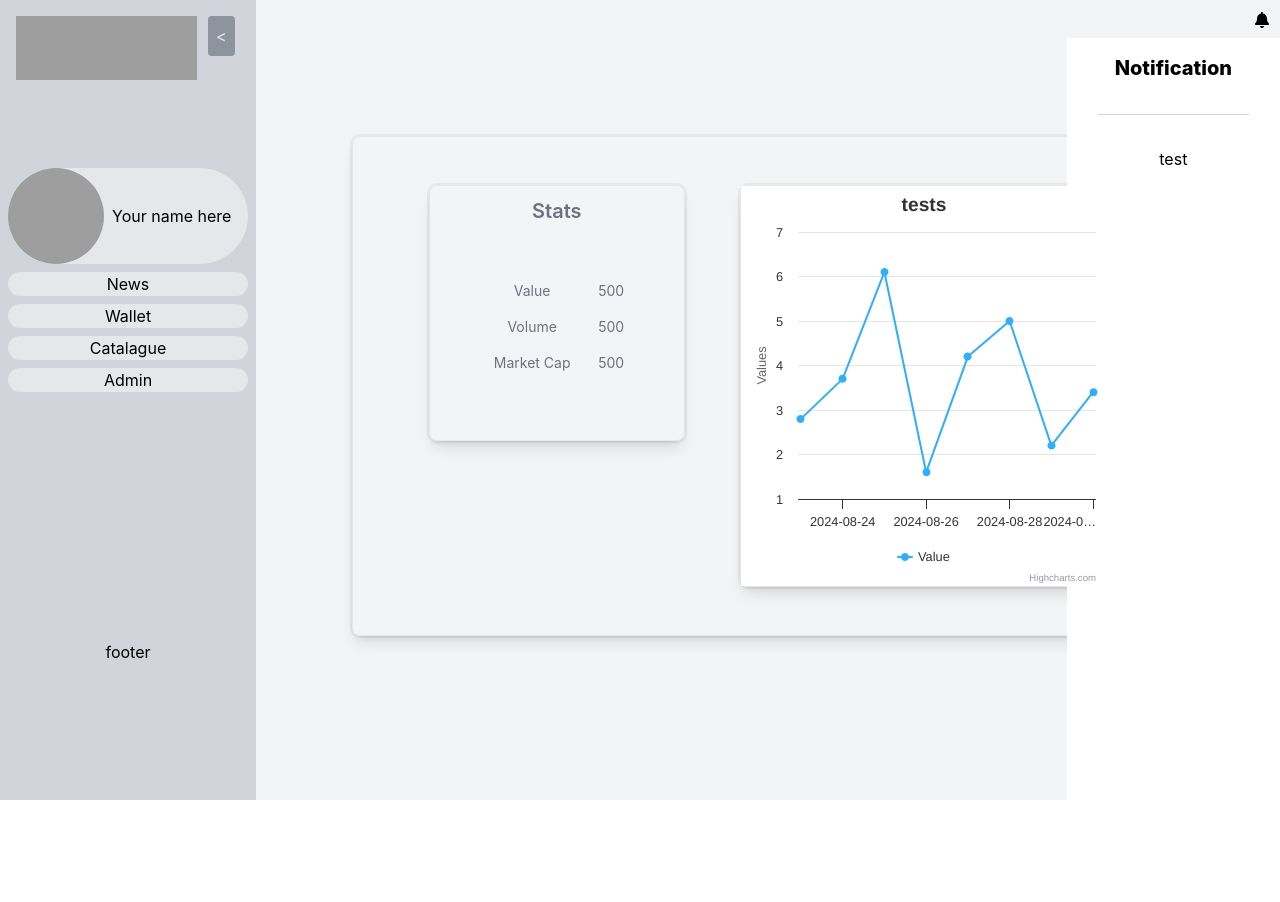
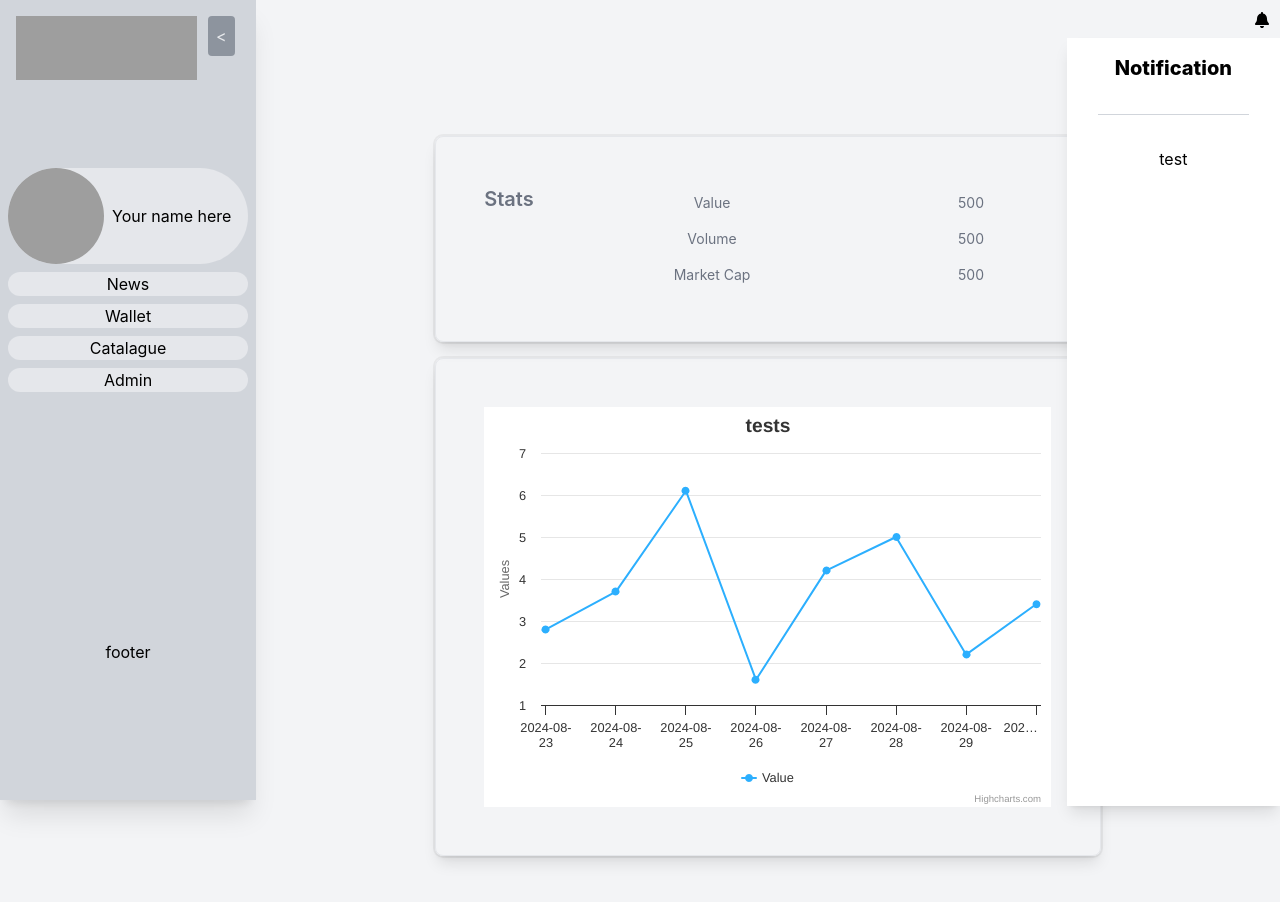
Before and after one commit to BartoszWeselak/dashboard-react, a React (Create React App) app in the folder dashboard/: page /info/1 in a window 1280 px wide. Both pictures are taken after a click on the button 1259 px from the left and 20 px from the top of the page. Shown: the top 902 px of the page. Before the commit the page ends 800 px from the top, so only its background shows below. Built offline with nearby package versions, Linux system fonts and the light colour scheme; grey boxes are pictures that could not be loaded.

Commit message:
Update info page

```diff
--- a/dashboard/src/app/routes/app/info.tsx
+++ b/dashboard/src/app/routes/app/info.tsx
@@ -47,11 +47,10 @@ export const InfoRoute = () => {
   return (
     <DashboardLayout>
       <ContentLayout>
-        <Card size={"full"}>
+        <Card size={"eighty"}>
           <CardDescription display={"col"}>
-            <Card>
             <CardTitle>Stats</CardTitle>
-              <CardDescription>
+
             <Table>
               <TableBody>
                 <TableRow>
@@ -70,9 +69,9 @@ export const InfoRoute = () => {
             </Table>
           </CardDescription>
         </Card>
-            <Card size={"half"}>
+        <Card size={"eighty"}>
+          <CardDescription>
             <Chart options={data} />
-            </Card>
           </CardDescription>
         </Card>
       </ContentLayout>
--- a/dashboard/src/components/Card.tsx
+++ b/dashboard/src/components/Card.tsx
@@ -23,6 +23,8 @@ const cardVariants = cva(
         medium: "h-128 w-128",
         half: "w-1/2",
         full: "w-full",
+        tquater: "w-3/4",
+        eighty: "w-4/5",
       },
       display: {
         col: "flex flex-row",
--- a/dashboard/src/components/Notification.tsx
+++ b/dashboard/src/components/Notification.tsx
@@ -56,7 +56,7 @@ const NotificationContainer = forwardRef<
   return (
     <div
       ref={ref}
-      className="fixed bg-white h-5/6 mt-[3%] h-[96%] w-1/6 text-center p-4"
+      className="fixed bg-white h-5/6 mt-[3%] h-[96%] shadow-lg w-1/6 text-center p-4"
       {...props}
     >
       <h1 className="font-extrabold text-xl">Notification</h1>
--- a/dashboard/src/components/Sidebar.tsx
+++ b/dashboard/src/components/Sidebar.tsx
@@ -35,7 +35,7 @@ const Sidebar = forwardRef<HTMLDivElement, SidebarProps>(
         ></div>
         <div
           className={twMerge(
-            "fixed top-0 left-0 h-screen bg-gray-300 transition-transform duration-500 ",
+            "fixed top-0 left-0 h-screen bg-gray-300 transition-transform duration-500 shadow-xl",
             isOpen ? "translate-x-0 w-64" : "-translate-x-full w-0",
             className
           )}
```
Lines whose indentation alone changed are shown as unchanged.
